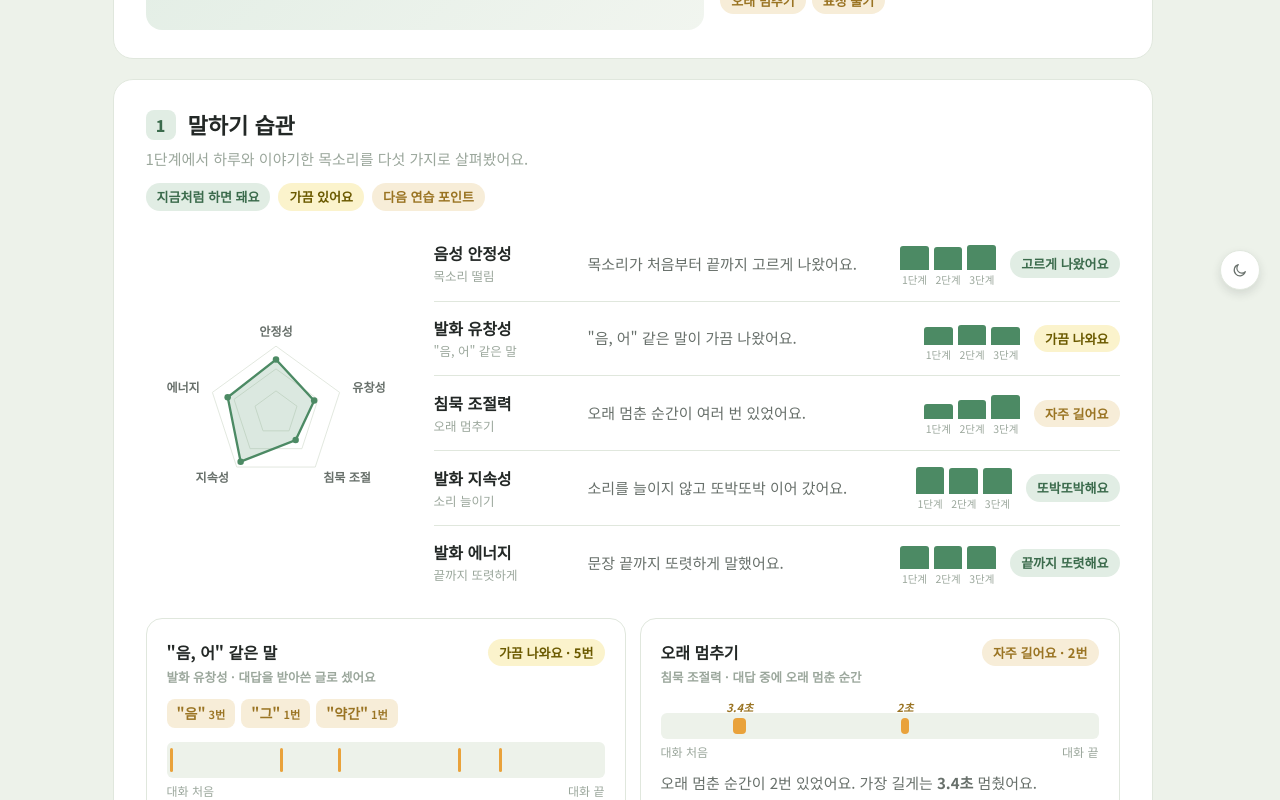
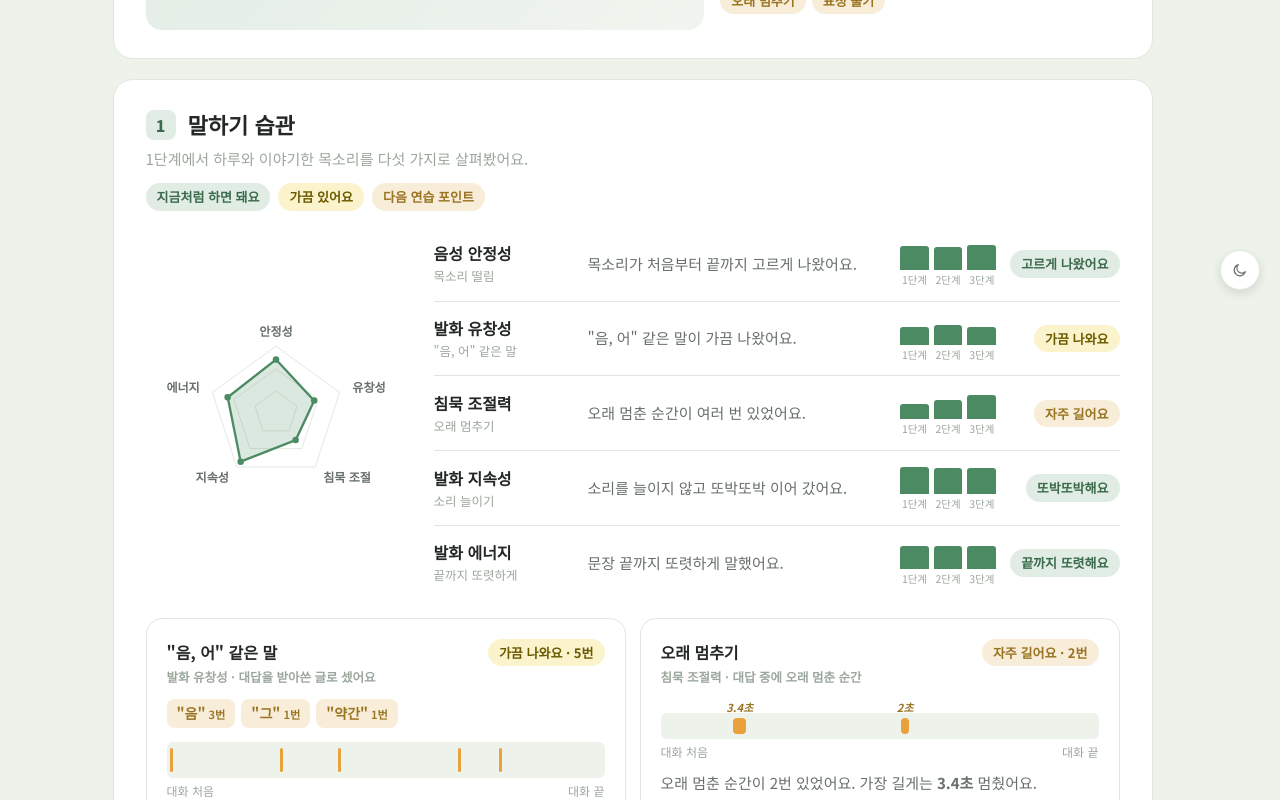
Before and after one commit to RE-BORN-HONGIK-UNIV/frontend, a React (Vite) app: page /report/sample in a window 1280 px wide. Shown: the part 490-1290 px from the top of the page. Built offline with nearby package versions, Linux system fonts and the light colour scheme; a web font is replaced by a local one.

Commit message:
fix: 리포트 말하기 습관 막대가 줄마다 어긋나던 정렬 수정

```diff
--- a/src/features/report/report.css
+++ b/src/features/report/report.css
@@ -113,7 +113,10 @@
 .rb-report .chip.n { background: var(--rp-bg); color: var(--rp-ink-3); border: 1px solid var(--rp-line); }
 .rb-report .pending { display: flex; gap: 10px; align-items: center; flex-wrap: wrap; margin-top: 14px; padding: 16px; border: 1px dashed var(--rp-line-2); border-radius: 12px; background: var(--rp-bg); font-size: 14px; color: var(--rp-ink-3); line-height: 1.5; }
 .rb-report .note { font-size: 13px; color: var(--rp-ink-3); margin-top: 8px; }
-.rb-report .rows li { grid-template-columns: 140px 1fr 96px auto; }
+/* 다섯 줄이 같은 칸 나눔을 쓰게(subgrid) — 줄마다 칩 글자 길이가 달라도 막대가 같은 세로선에 선다 */
+.rb-report .rows { display: grid; grid-template-columns: 140px 1fr 96px auto; column-gap: 14px; }
+.rb-report .rows li { grid-column: 1 / -1; grid-template-columns: subgrid; }
+.rb-report .rows li > .chip { justify-self: end; }
 .rb-report .spark { display: flex; align-items: flex-end; gap: 5px; height: 30px; }
 .rb-report .spark i { flex: 1; border-radius: 3px 3px 0 0; background: var(--rp-accent); }
 .rb-report .spark i.none { height: 100%; background: none; border: 1px dashed var(--rp-line-2); border-radius: 3px; }
@@ -151,6 +154,7 @@
 .rb-report .keys .k3::before { background: var(--rp-bg); border-radius: 999px; border: 1px solid var(--rp-line-2); }
 .rb-report .keys .k4::before { background: var(--rp-accent-soft); }
 @media (max-width: 560px) {
+  .rb-report .rows { display: block; }
   .rb-report .rows li { grid-template-columns: 1fr auto; }
   .rb-report .rows li > div { grid-column: 1 / -1; grid-row: 3; }
 }
```
